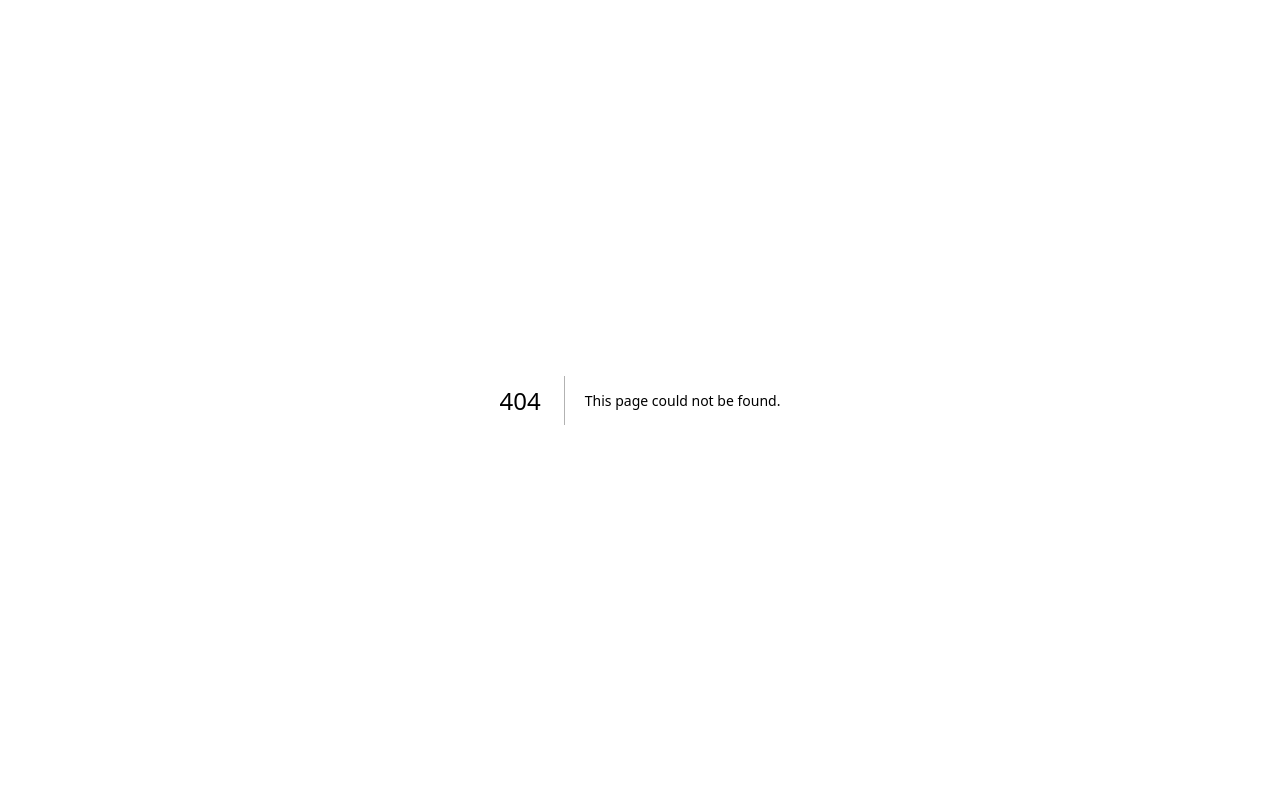
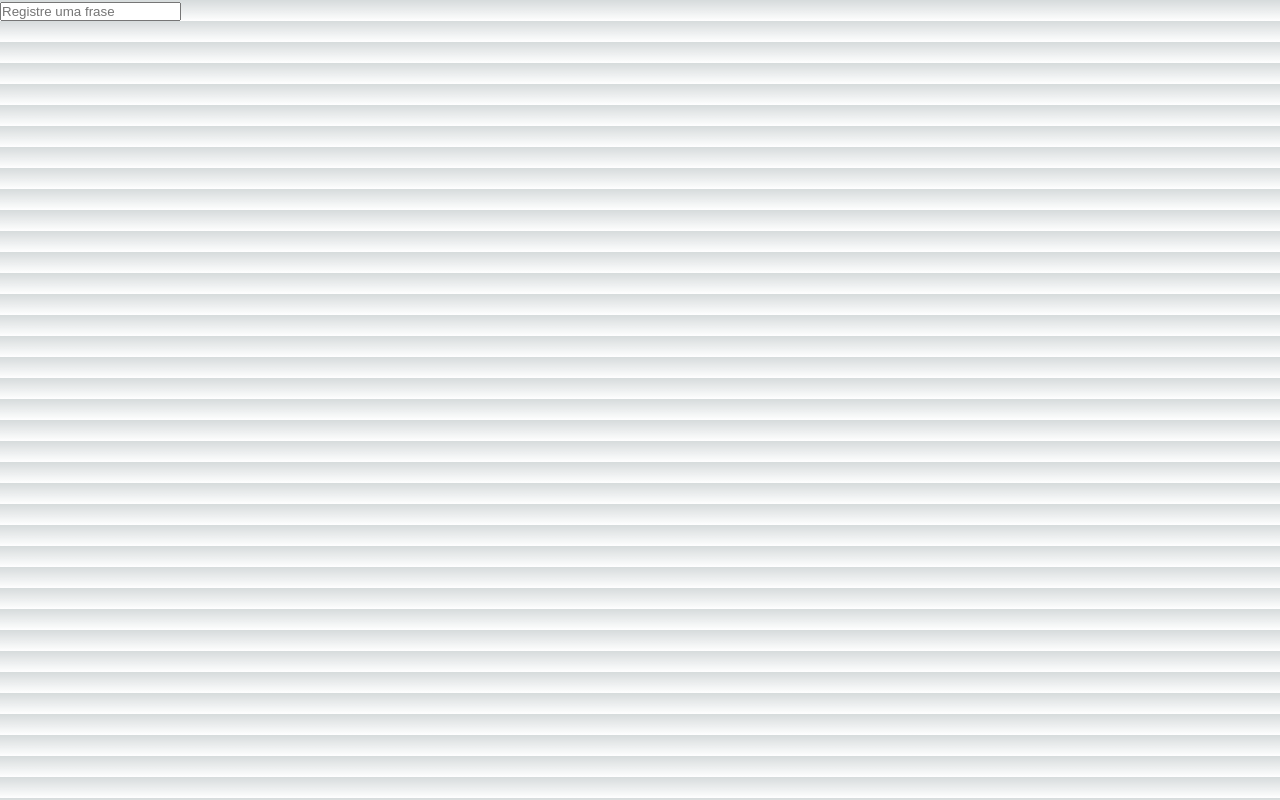
Before and after one commit to Rafaelleal4/ChuckNorris, a Next.js app: page /cadastro in a window 1280 px wide. Before the commit this address had no page. Built offline with nearby package versions, Linux system fonts and the light colour scheme.

Commit message:
feat: começo do cadastro

```diff
--- /dev/null
+++ b/app/cadastro/page.jsx
@@ -0,0 +1,14 @@
+import { useState } from "react"
+
+const cadastro = () => {
+    const [frase, setFrase] = useState('');
+
+    return (
+        <div>
+            <input type="text" placeholder="Registre uma frase" value={frase}  onChange={e => setFrase(e.target.value)}/>
+            <p>{frase}</p>
+        </div>
+    )
+}
+
+export default cadastro
```
Also changed, not shown: app/cadastro/cadastro.module.css (added).
